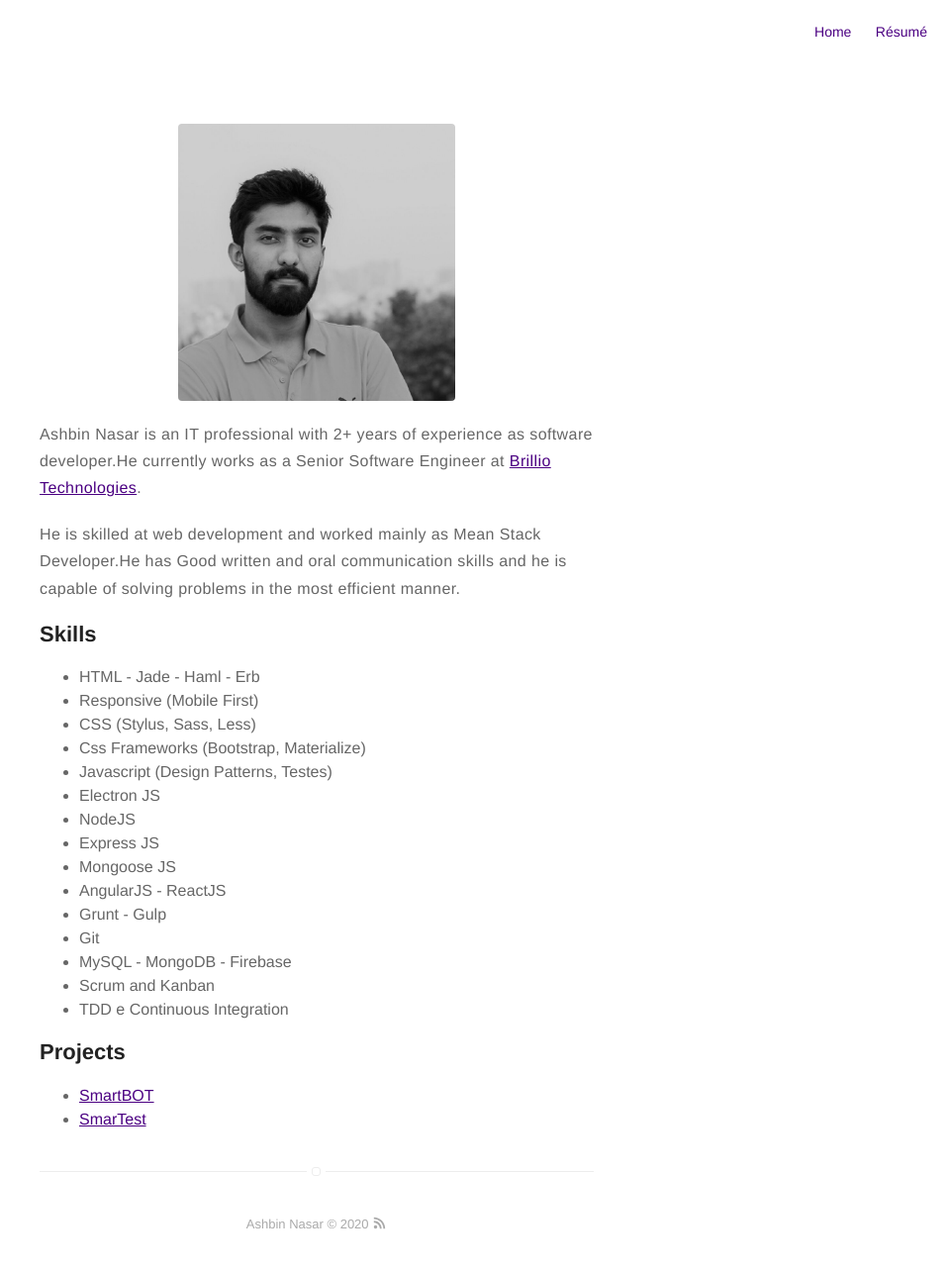
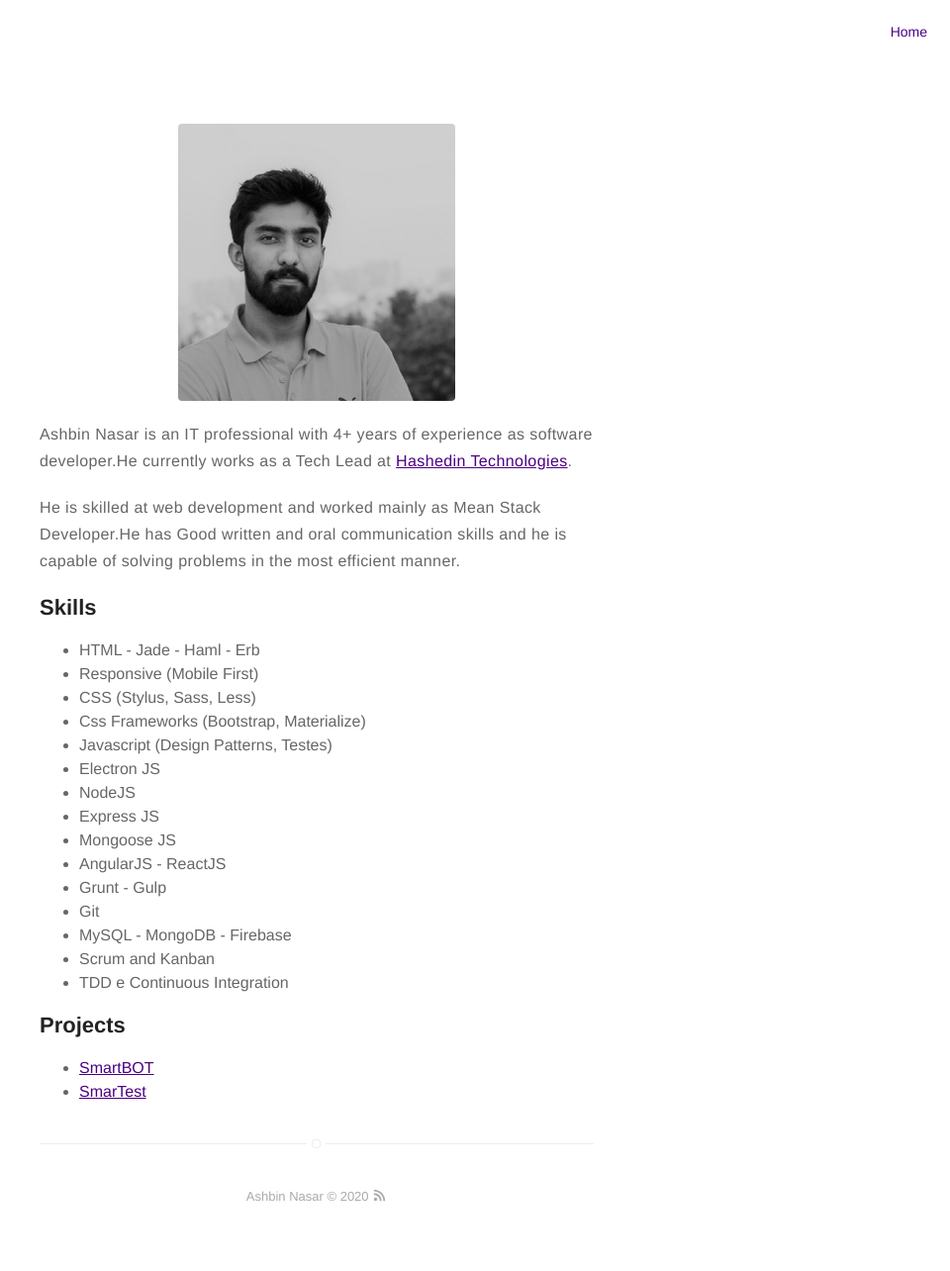
Before and after one commit to ashbinnasar/ashbinnasar.github.io, a Jekyll site: the page built from about.md, in a window 1280 px wide. Shown: the whole page at 99% size, without its empty margins (320-1280 px from the left). Built offline with Jekyll 4.4.1, drawn with Linux system fonts in a browser that asks for light colours; after the commit the page ends 1256 px from its top, so only the background shows below that.

Commit message:
date updated

```diff
--- a/_config.yml
+++ b/_config.yml
@@ -12,7 +12,7 @@ picture: assets/images/ashbin.jpg
 
 # If you want to include your resume, set to true
 # and specify source (external or local).
-resume: true
+resume: false
 resume-external: true
 resume-url: https://drive.google.com/open?id=1FO2hHYTG3w_EljuYKGEuhUwnAhG3t-6Y
 # https://google.com/?q=my+resume
--- a/_includes/footer.html
+++ b/_includes/footer.html
@@ -1,5 +1,5 @@
 <footer class="footer-main">
-    {{ site.name }} © {{ site.time | date: '%Y' }} <a class="link" href="{{ site.url }}/feed.xml" target="_blank"><svg class="icon icon-rss"><use xlink:href="#icon-rss"></use></svg></a>
+    {{ site.name }} © 2020 <a class="link" href="{{ site.url }}/feed.xml" target="_blank"><svg class="icon icon-rss"><use xlink:href="#icon-rss"></use></svg></a>
 
     <!-- <p class="extra">
         <a class="link" href="https://github.com/sergiokopplin/indigo">Indigo theme</a> by <a class="link" href="https://github.com/sergiokopplin/indigo">Kopplin</a>
--- a/about.md
+++ b/about.md
@@ -4,7 +4,7 @@ layout: page
 ---
 ![Profile Image]({{ site.url }}/{{ site.picture }})
 
-<p>Ashbin Nasar is an IT professional with 2+ years of experience as software developer.He currently works as a Senior Software Engineer at <a href="https://www.brillio.com/">Brillio Technologies</a>.</p>
+<p>Ashbin Nasar is an IT professional with 4+ years of experience as software developer.He currently works as a Tech Lead at <a href="https://hashedin.com/">Hashedin Technologies</a>.</p>
 
 <p>He is skilled at web development and worked mainly as Mean Stack Developer.He has Good written and oral communication skills and he is capable of solving problems in the most efficient manner.</p>
 
```
